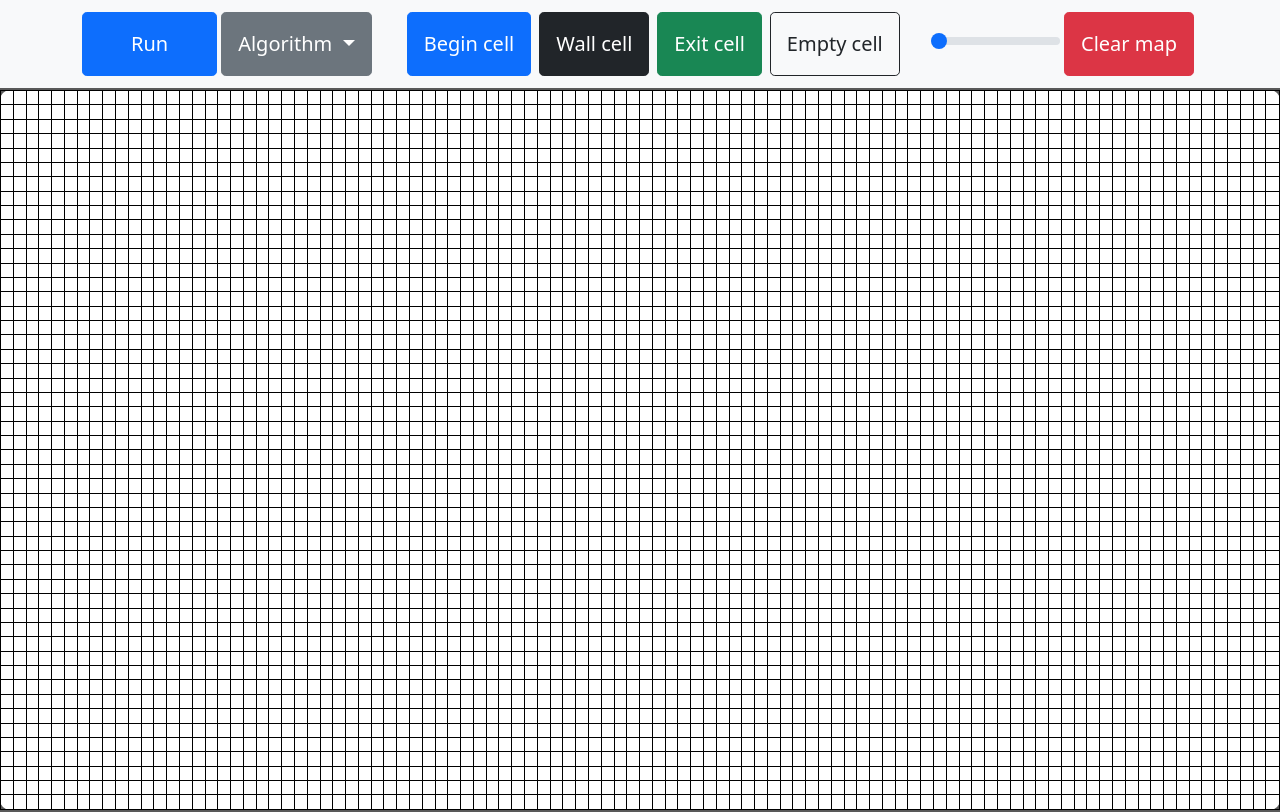
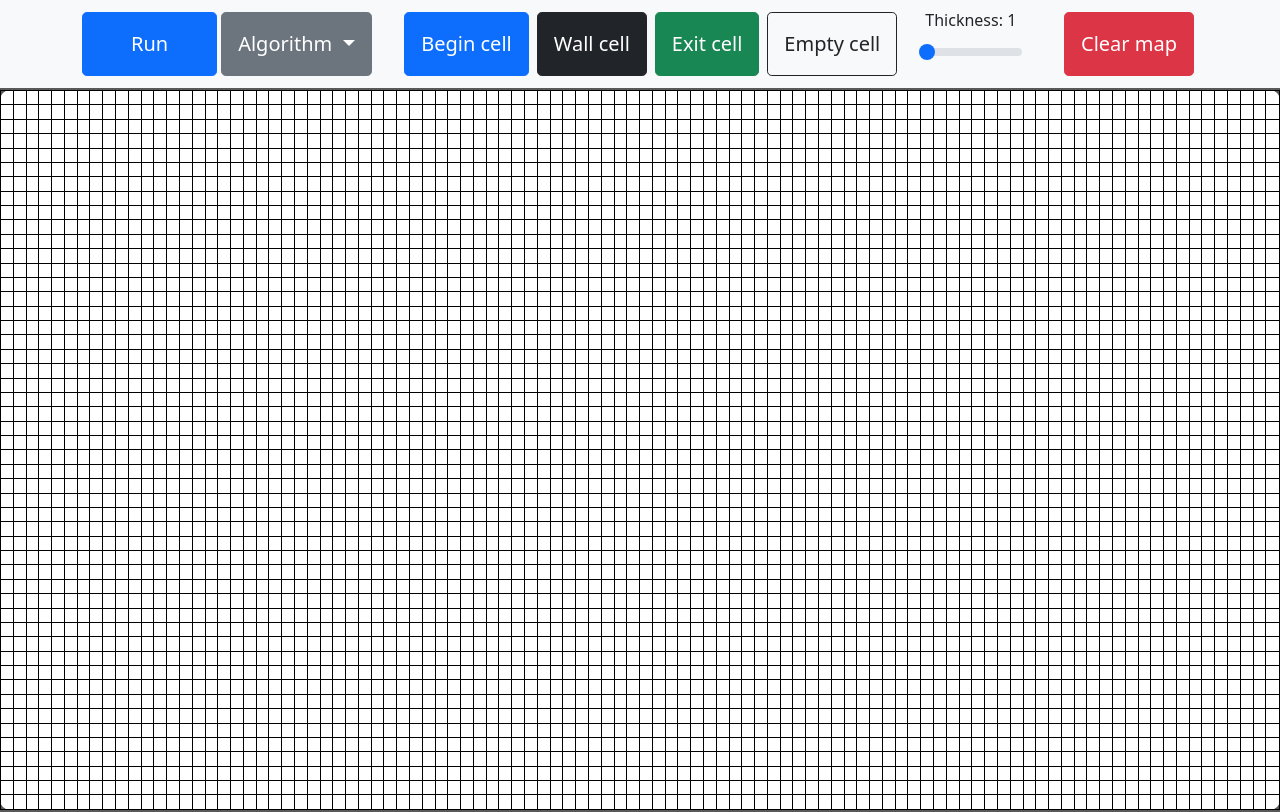
Before and after one commit to Visn0/paintGraph, a website built with Parcel: page index.html in a window 1280 px wide. Built offline with nearby package versions, Linux system fonts and the light colour scheme.

Commit message:
added label to thickness range, and code to change it

```diff
--- a/index.html
+++ b/index.html
@@ -53,14 +53,15 @@
           <button class="btn btn-outline-dark btn-lg text-dark nav-link m-1 p-3"
             onclick="setCellToDraw(event, CellType.EMPTY)">Empty cell</button>
         </li>
-      </ul>
-
-      <ul class="navbar-nav">
-        <li class="nav-item">
-          <input id="thickness" type="range" class="form-range" name="thickness" min=1 max=5 value=1
+        <li class="nav-item" style="padding-left: 5px; text-align: center;">
+          <label id="thickness_label" class="form-label">Thickness:</label>
+          <label id="thickness_label_value" class="form-label">1</label>
+          <br>
+          <input id="thickness" type="range" class="form-range" name="thickness" min=1 max=5 value=1 style="width: 80%;"
             onchange="setThickness(event)">
         </li>
       </ul>
+
       <ul class="navbar-nav">
         <li class="nav-item">
           <button class="btn btn-danger btn-lg text-white nav-link m-1 p-3" onclick="clearBoard(event)">Clear
--- a/index.ts
+++ b/index.ts
@@ -78,6 +78,8 @@ window.setCellToDraw = (event: Event, type: CellType) => {
 
 window.setThickness = (event: Event) => {
   thickness = event.target.value
+  let elemValueThickness = document.getElementById('thickness_label_value')
+  elemValueThickness.innerHTML = thickness
   console.log(event.target.value)
 }
 
```
